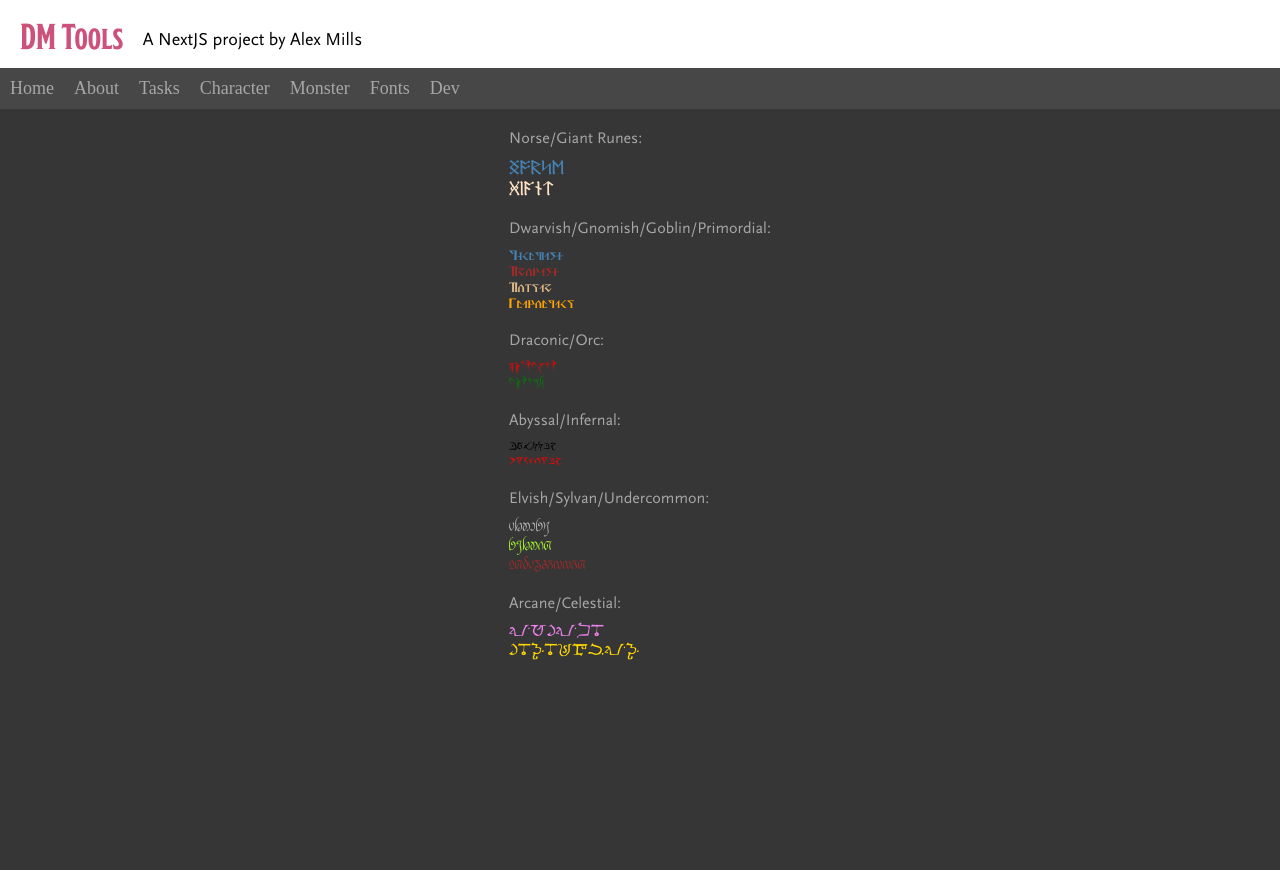
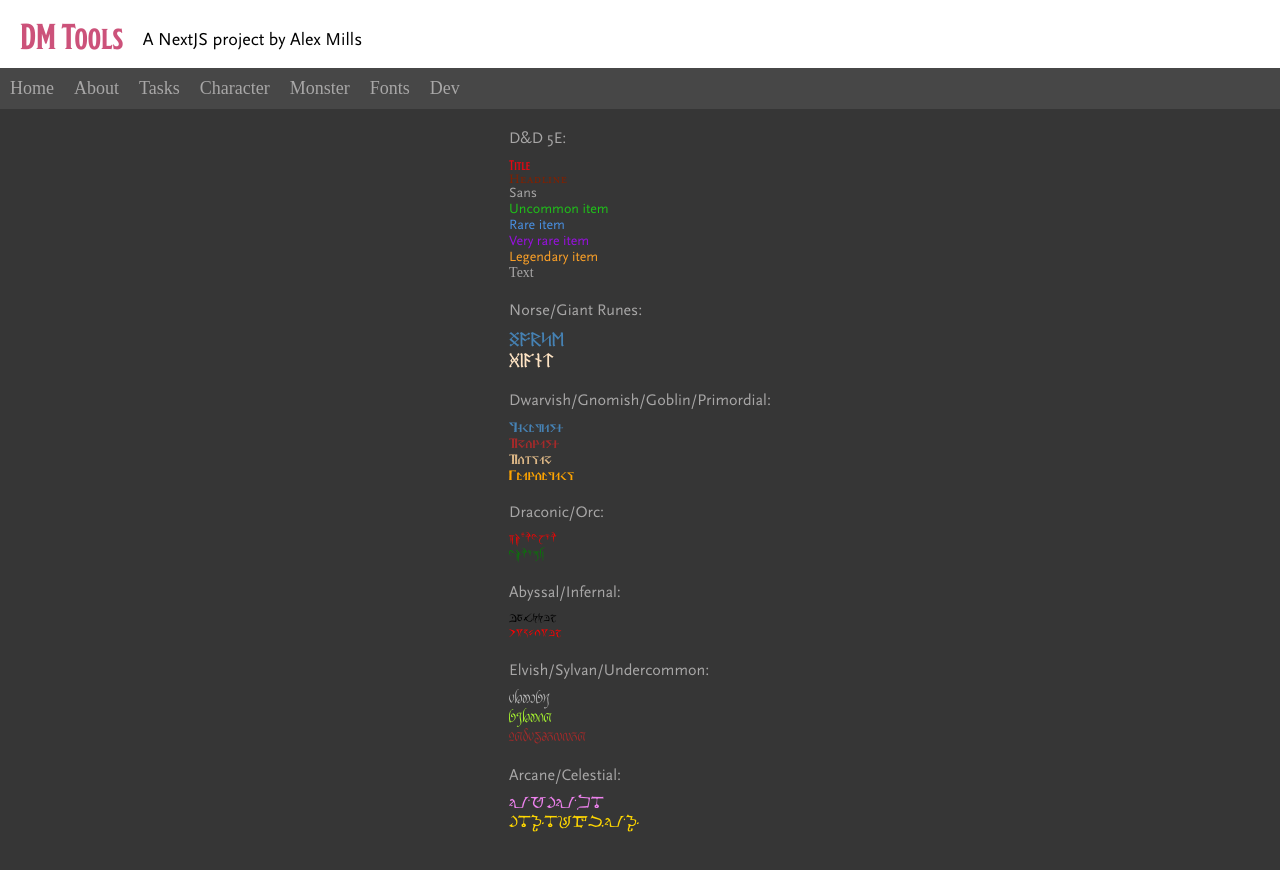
Before and after one commit to cardiacunicorn/dm-tools, a Next.js app: page /fonts in a window 1280 px wide. Shown: the top 870 px of the page. Built offline with nearby package versions, Linux system fonts and the light colour scheme; a web font is replaced by a local one.

Commit message:
more colours

```diff
--- a/pages/fonts.tsx
+++ b/pages/fonts.tsx
@@ -3,6 +3,17 @@ import styles from '../styles/FantasyFonts.module.scss'
 export default function Fonts() {
     return (
         <div>
+            <div className={styles.font_box}>
+                <div className={styles.font_descriptor}>D&D 5E:</div>
+                <div className="title red">Title</div>
+                <div className="headline brown">Headline</div>
+                <div className="sans">Sans</div>
+                <div className="sans green">Uncommon item</div>
+                <div className="sans blue">Rare item</div>
+                <div className="sans purple">Very rare item</div>
+                <div className="sans gold">Legendary item</div>
+                <div className="text">Text</div>
+            </div>
             <div className={styles.font_box}>
                 <div className={styles.font_descriptor}>Norse/Giant Runes:</div>
                 <div className={styles.norse}>Norse</div>
--- a/styles/_variables.scss
+++ b/styles/_variables.scss
@@ -1,6 +1,10 @@
 /* D&D Colours */
 $dnd-red: #E40712;
 $dnd-brown: #822000;
+$dnd-uncommon: #1fc219;
+$dnd-rare: #4990e2;
+$dnd-veryrare: #9810e0;
+$dnd-legendary: #fea227;
 
 /* Base Colours */
 
@@ -13,10 +17,23 @@ $medgrey: #474747;
 $lightgrey: #A8A7A7;
 $red: $dnd-red;
 $brown: $dnd-brown;
+$green: $dnd-uncommon;
+$blue: $dnd-rare;
+$purple: $dnd-veryrare;
+$gold: $dnd-legendary;
 $orange: orange;
 $pink: #cc527a;
 $darkpink: #e8175d;
-$blue: steelblue;
+
+/* Helpers */
+.red { color: $red; }
+.brown { color: $brown; }
+.orange { color: $orange; }
+.pink { color: $pink; }
+.blue { color: $blue; }
+.green { color: $green; }
+.purple { color: $purple; }
+.gold { color: $gold; }
 
 /* Theme Colours */
 
```
